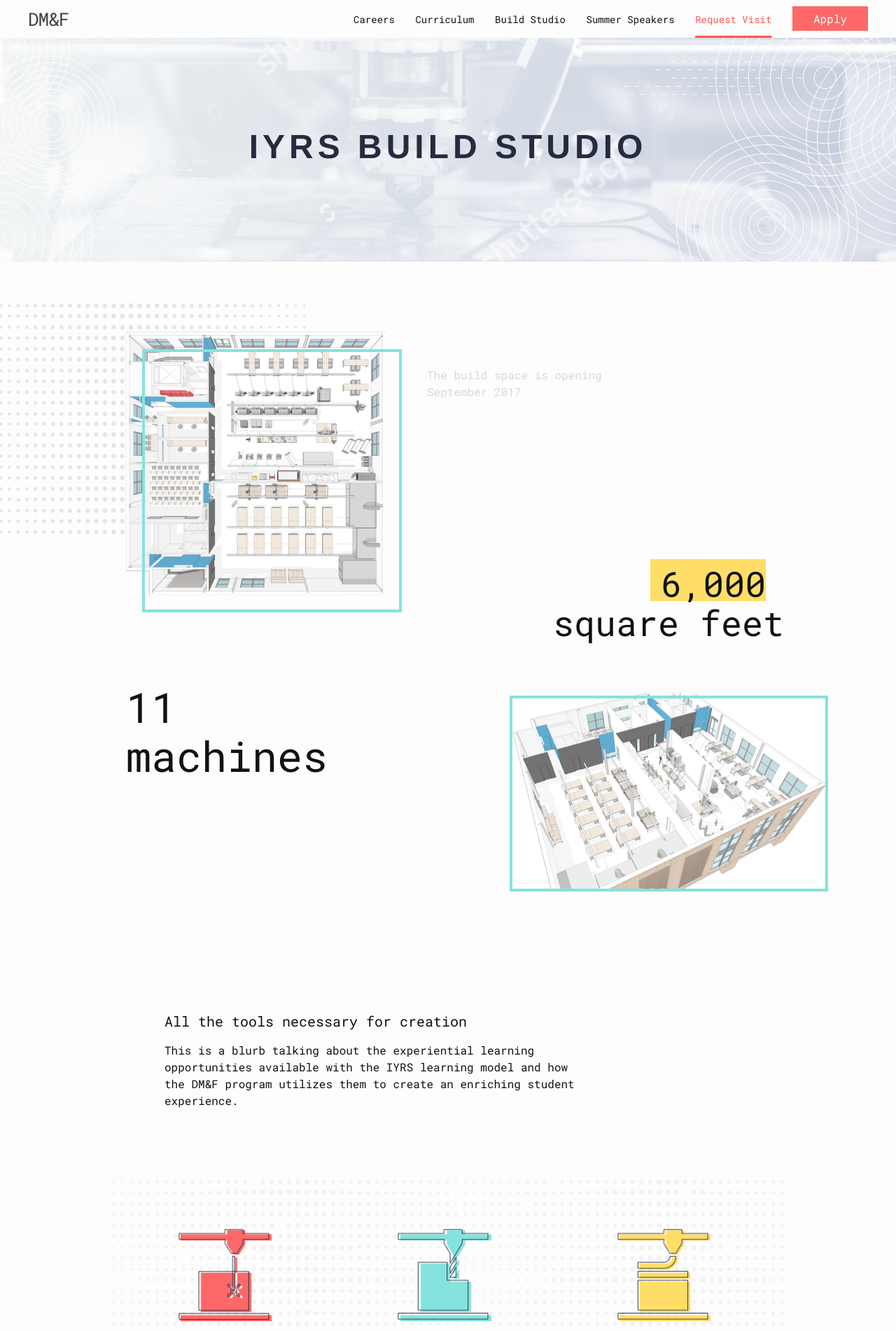
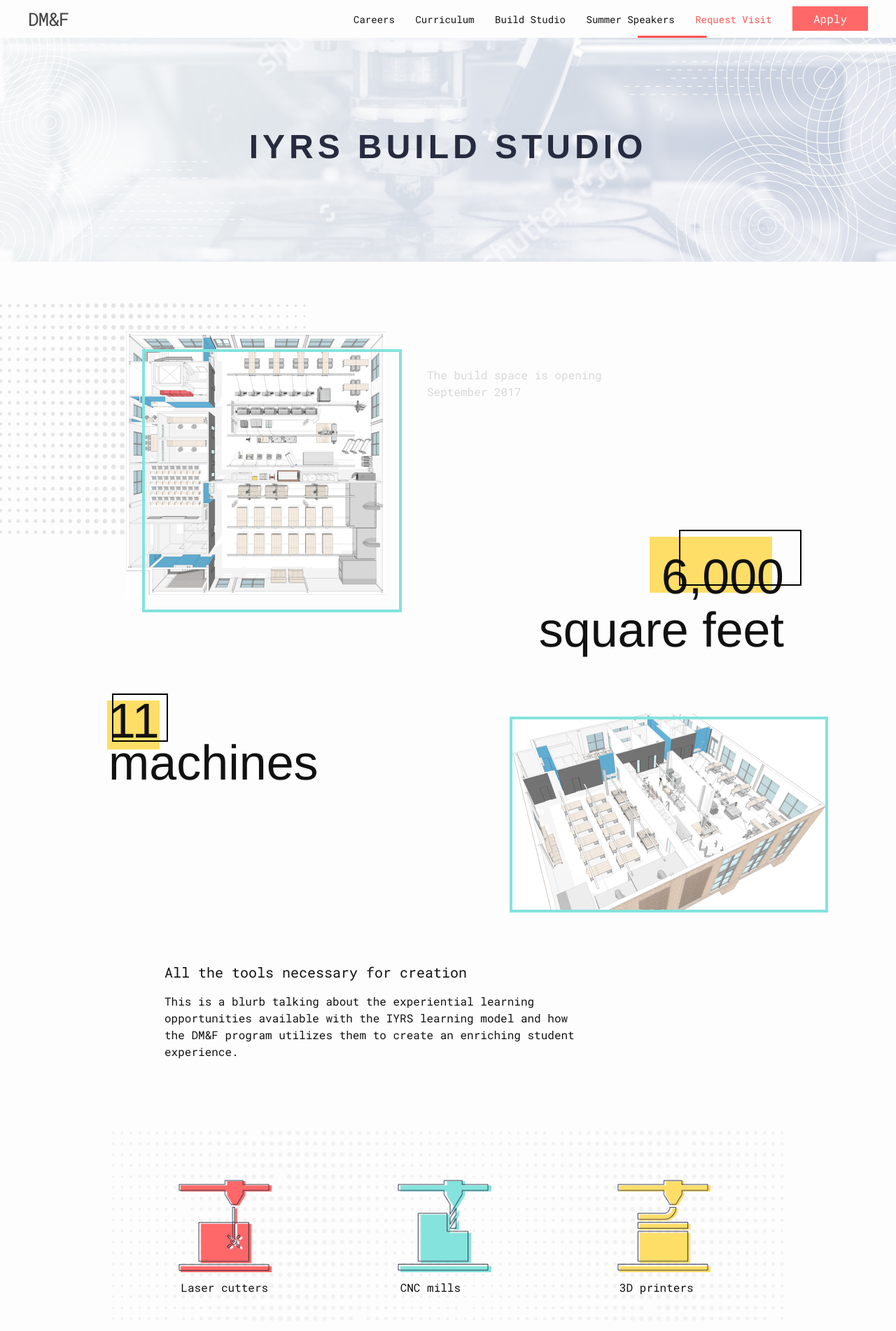
Before and after one commit to jplus-co/iyrs-microsite, a Jekyll site: the page built from studio.md, in a window 1280 px wide. Shown: the top 1902 px of the page at 70% size. Built offline with Jekyll 4.4.1, drawn with Linux system fonts in a browser that asks for light colours.

Commit message:
finished page mobile and desktop

```diff
--- a/_sass/minima/studio.sass
+++ b/_sass/minima/studio.sass
@@ -31,7 +31,7 @@
 	+grid-column(12)
 	+grid-push(2)
 	position: absolute
-	margin-top: 450px
+	margin-top: 500px
 	+grid-media($desktop)
 		margin-left: 450px
 		margin-top: 50px
@@ -42,26 +42,46 @@
 	+grid-push(2)
 	margin-bottom: 50px
 	margin-top: 25px
-	line-height: 30px
+	line-height: 50px
+	+font-face($neuziet, $regular, 50px)
 	+grid-media($desktop)
 		margin-top: -100px
+		+font-face($neuziet, $regular, 70px)
+		text-align: right
 
 
 .square-feet-title__size
+	position: relative
+	z-index: 0
+	margin-right: 45px
+	line-height: 40px
 	+grid-media($desktop)
-		text-align: right
-		+font-face($h1-family, $h1-weight, 50px)
-		position: relative
-
-
-#square-feet__yellow-rectangle
+		margin-top: -20px
+		margin-right: 0px
+.square-feet-title__size::after
+	content: ""
+	position: absolute
+	border: 2px black solid
+	height: 50px
+	width: 135px
+	transform: translate(-125px, 3px)
 	+grid-media($desktop)
-		+grid-push(9)
-		width: 165px
-		height: 60px
-		background: $yellow
-		postition: relative
-		padding-top: 20px
+		height: 80px
+		width: 175px
+		transform: translate(-150px, -42px)
+.square-feet-title__size::before
+	content: ""
+	position: absolute
+	background-color: #FFDE68
+	height: 50px
+	width: 135px
+	z-index: -1
+	transform: translate(-20px, -3px)
+	+grid-media($desktop)
+		height: 80px
+		width: 175px
+		z-index: -1
+		transform: translate(-17px, -32px)
 
 
 .square-feet-img__spacing
@@ -70,8 +90,9 @@
 
 //machines section
 .machines-section
-	margin-top: 150px
+	margin-top: 200px
 	+grid-media($desktop)
+		margin-top: 125px
 
 .machines-img
 	width: 200px
@@ -108,27 +129,59 @@
 
 .machines-title
 	+grid-push(2)
-	margin-bottom: 55px
-	position: absolute
-	margin-top: 250px
+	margin-top: 20px
+	margin-bottom: 50px
+	margin-top: 25px
+	line-height: 30px
+	+font-face($neuziet, $regular, 50px)
+	line-height: 40px
 	+grid-media($desktop)
-		+font-face($h1-family, $h1-weight, 30px)
+		+font-face($neuziet, $regular, 70px)
 		text-align: left
-		position: relative
 		+grid-push(0)
+		margin-left: -5px
+		line-height: 60px
 		margin-top: -100px
 
 .machines-title__size
-	line-height: 10px
+	position: relative
+	z-index: 0
+	+grid-media($desktop)
+		margin-bottom: 20px
+.machines_title__size::after
+	content: ""
+	position: absolute
+	border: 2px black solid
+	height: 45px
+	width: 55px
+	transform: translate(-48px, -2px)
+	+grid-media($desktop)
+		height: 69px
+		width: 80px
+		transform: translate(-68px, -9px)
+.machines_title__size::before
+	content: ""
+	position: absolute
+	background-color: #FFDE68
+	height: 45px
+	width: 55px
+	z-index: -1
+	transform: translate(-5px, -7px)
+	+grid-media($desktop)
+		height: 70px
+		width: 75px
+		z-index: -1
+		transform: translate(-2px, 1px)
+
 
 //tools creation
 .tools-for-creation
-	margin-top: 150px
+	margin-top: 100px
 	max-width: 250px
 	+grid-media($desktop)
 		+grid-shift(-1)
 		max-width: 600px
-		margin-top: 150px
+		margin-top: 50px
 
 .tools-for-creation__title
 	+grid-media($desktop)
--- a/studio.md
+++ b/studio.md
@@ -13,18 +13,16 @@
 	<img class="machines-rectangle" src="/img/Rectangle.png"/>
 	<img class="dot-bg" src="/img/dot-bg.png" />
 
-	<div class="square-feet-title" >
-		<h1 class="square-feet-title__size" id="square-feet__yellow-rectangle">
-			6,000
-		</h1>
-		<h1 class="square-feet-title__size">square feet</h1>
+	<div class="square-feet-title">
+		<span class="square-feet-title__size">6,000</span>
+		<span>square feet</span>
 	</div>
 </div>
 
 <div class="grid-container machines-section">
 	<div class="machines-title">
-		<h1 class="machines-title__size">11</h1><br>
-		<h1 class="machines-title__size">machines</h1>
+		<span class="machines_title__size">11</span><br>
+		<span>machines</span>
 	</div>
 	<div class="square-feet-img__spacing">
 		<img class="square-feet-img" src="/img/6000_square_feet.png"/>
```
